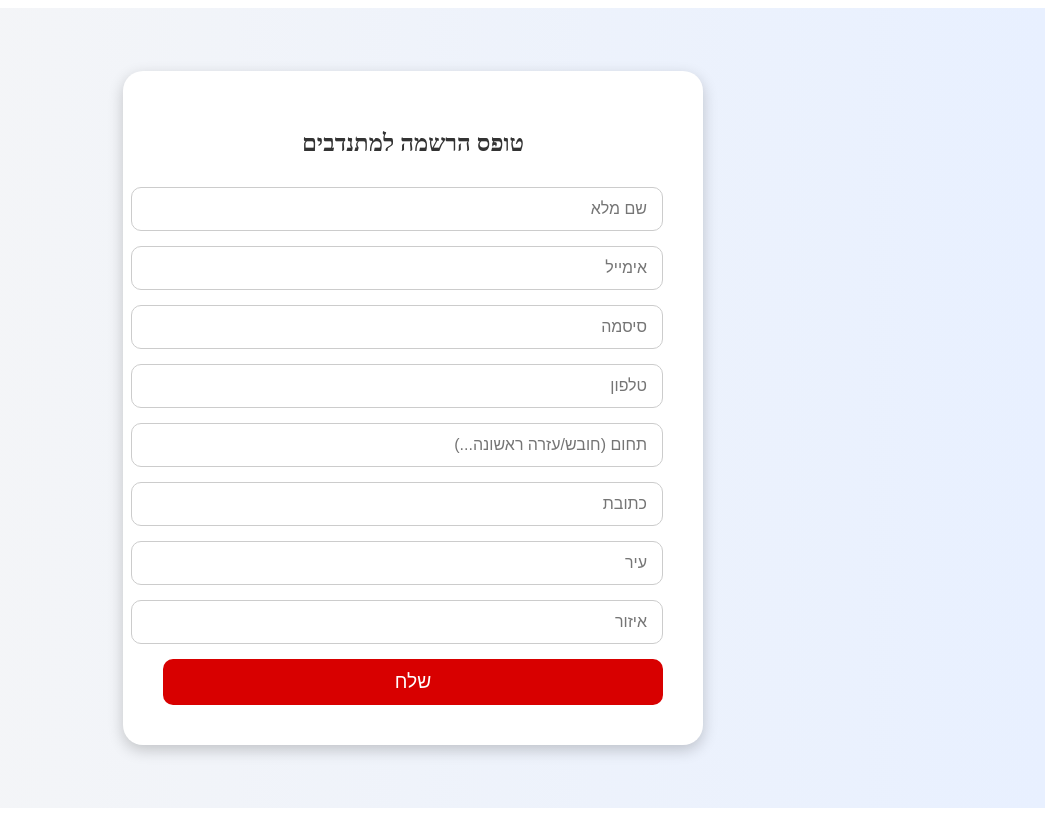
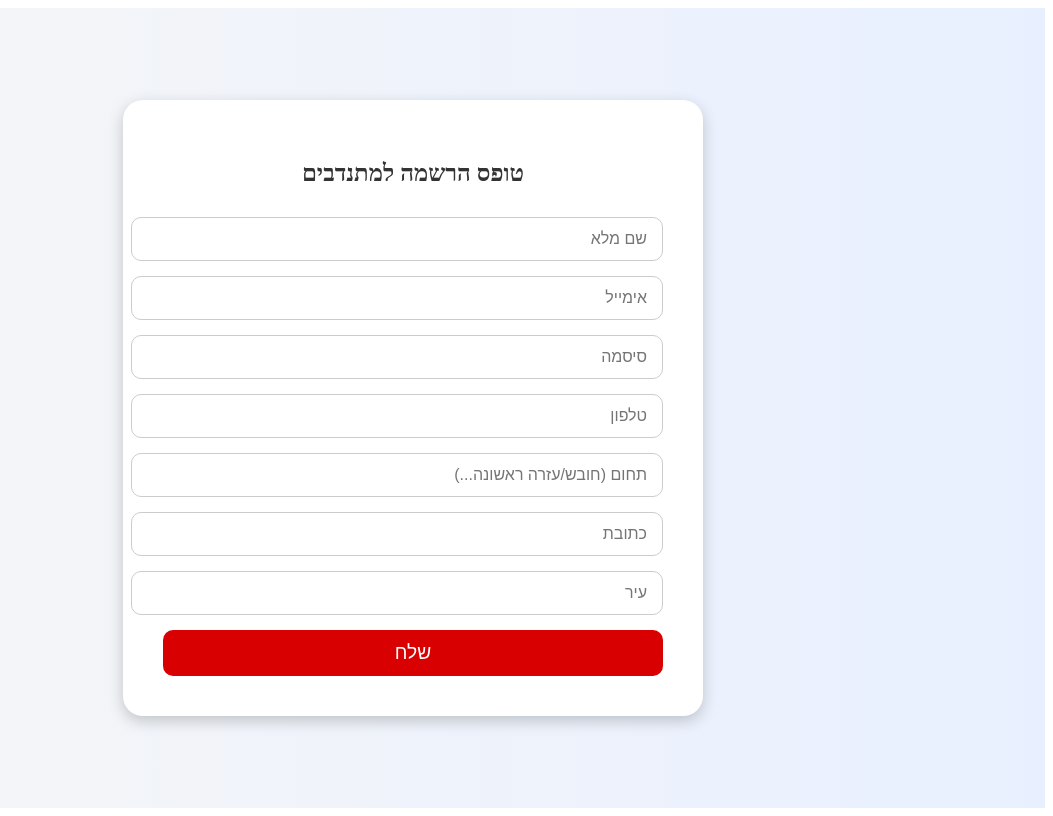
Before and after one commit to chani-klein/ReactProject, a React (Create React App) app: page /register-volunteer in a window 1280 px wide. Shown: the whole page, without its empty margins (227-1280 px from the left). Built offline with nearby package versions, Linux system fonts and the light colour scheme.

Commit message:
i change

```diff
--- a/src/pages/RegisterVolunteerPage.tsx
+++ b/src/pages/RegisterVolunteerPage.tsx
@@ -11,7 +11,7 @@ export default function RegisterVolunteerPage() {
     specialization: "",
     address: "",
     city: "",
-     region: "",
+
   });
 
   const handleChange = (e: React.ChangeEvent<HTMLInputElement>) => {
@@ -53,7 +53,7 @@ export default function RegisterVolunteerPage() {
         <input name="specialization" placeholder="תחום (חובש/עזרה ראשונה...)" onChange={handleChange} />
         <input name="address" placeholder="כתובת" onChange={handleChange} />
         <input name="city" placeholder="עיר" onChange={handleChange} />
-        <input name="region" placeholder="איזור" onChange={handleChange} />
+
 
         <button type="submit">שלח</button>
       </form>
```
